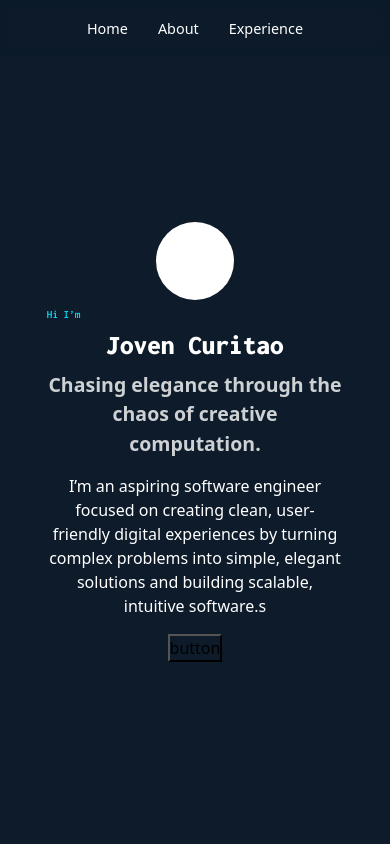
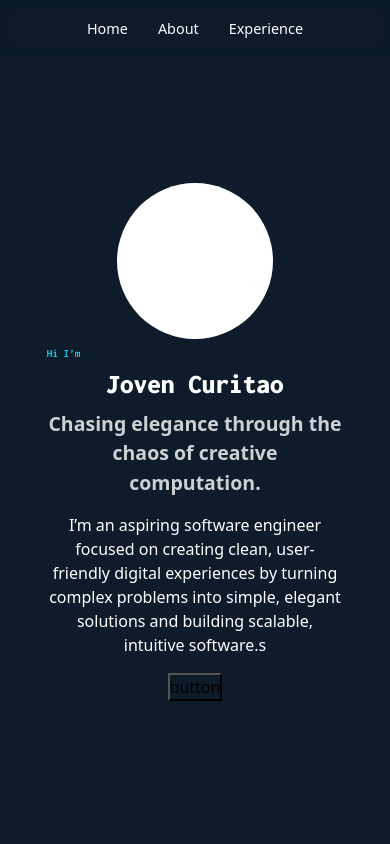
Before and after one commit to joven0015/joven-curitao, a React (Create React App) app: page / in a window 390 px wide. Shown: the top 844 px of the page. Built offline with nearby package versions, Linux system fonts and the light colour scheme.

Commit message:
image size

```diff
--- a/src/components/Header/Header.css
+++ b/src/components/Header/Header.css
@@ -44,6 +44,7 @@
   display: flex;
   justify-content: center;
   align-items: center;
+
 }
 .img h1{
   background-color: white;
@@ -96,7 +97,7 @@
   font-size:7vw;
   }
   .hero_container{
-  grid-template-rows: auto-fill  20% 5% 10% 25% 10% 5% ;
+  grid-template-rows: auto-fill  40% 5% 10% 25% 10% 5% ;
   grid-template-columns:  15% 80%;
 
   grid-template-areas:
@@ -107,6 +108,11 @@
   "item4 item4"
   "item5 item5";
   justify-content: center;
+}
+.img h1{
+  height: 40vw;
+  width: 40vw;
+
 }
 .header{
   margin-top: 50px ;
@@ -125,6 +131,7 @@
     font-size: 1.7rem;
     text-align: center;
   }
+
   .hi h1{
     font-size: .7rem;
     text-align: center;
```
